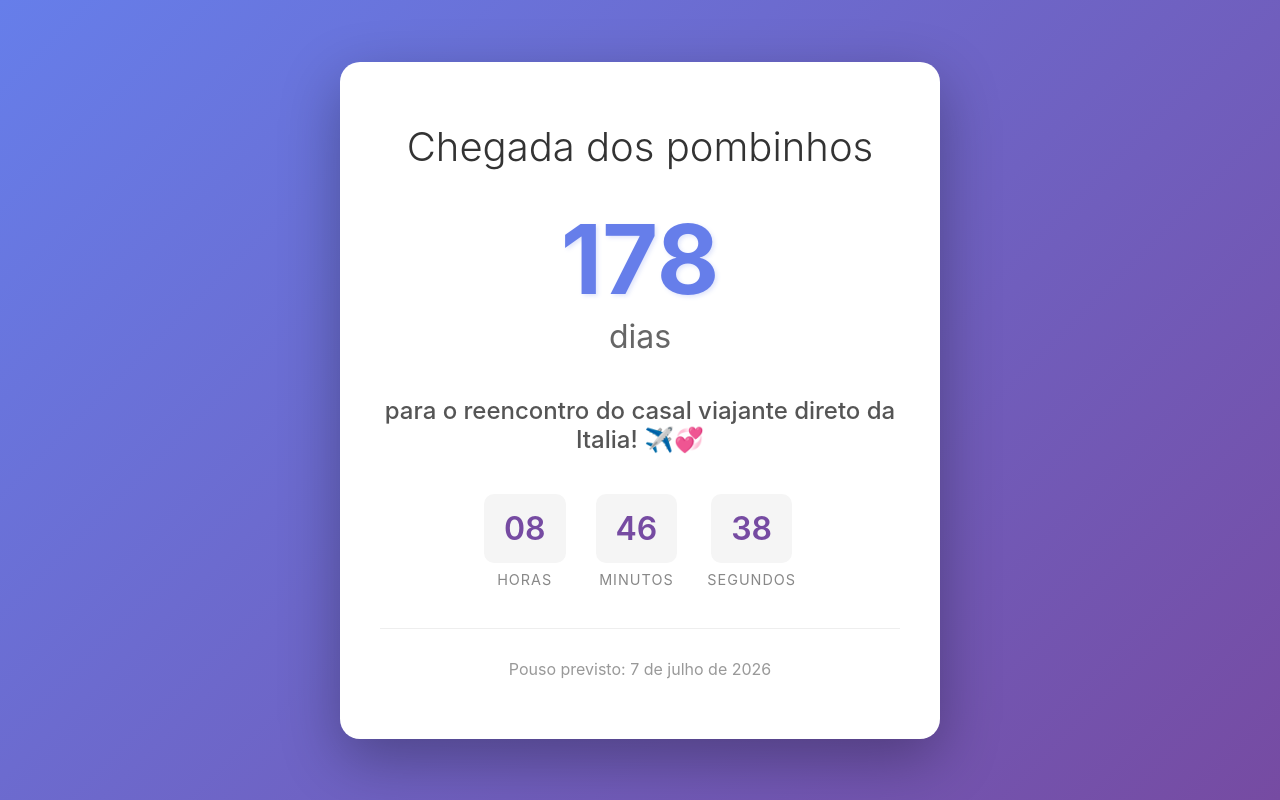
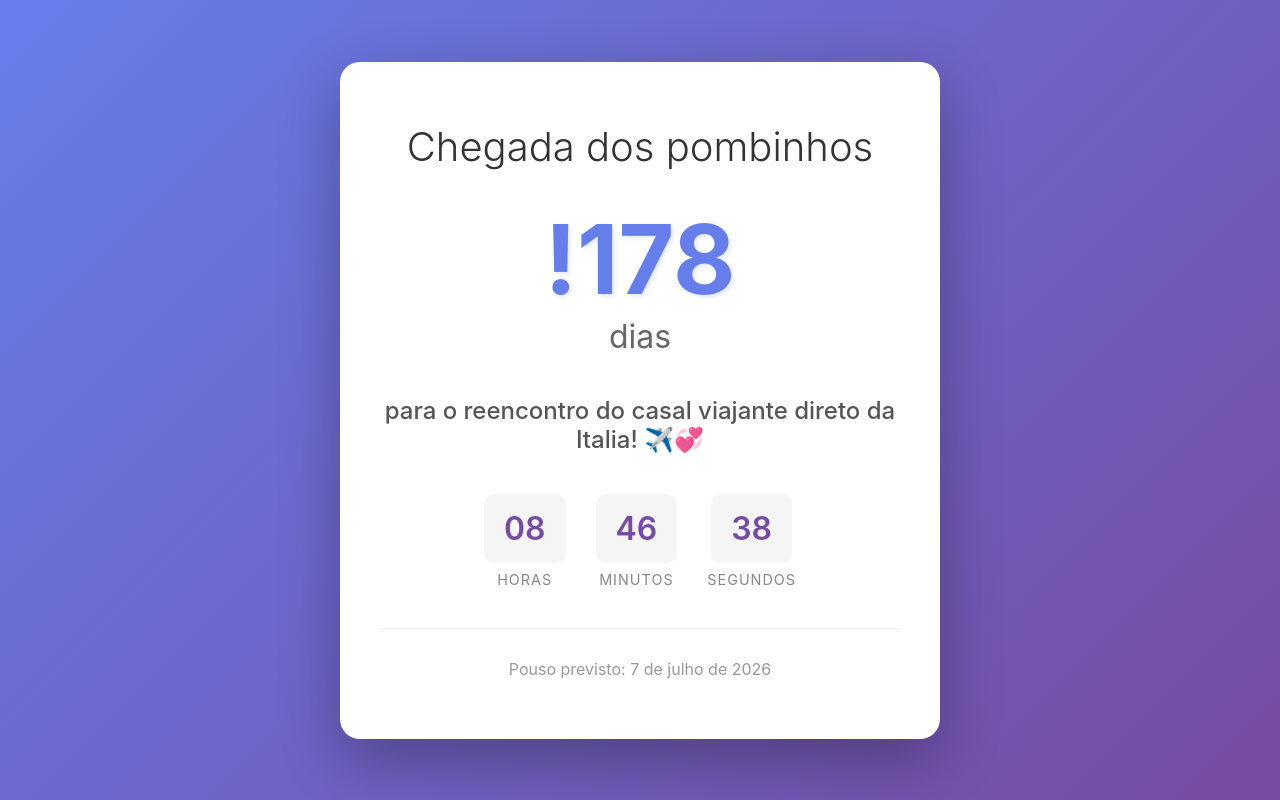
Before and after one commit to makuntz/contador-ferias, a React (Vite) app: page / in a window 1280 px wide. Built offline with nearby package versions, Linux system fonts and the light colour scheme.

Commit message:
fix: add adjust

```diff
--- a/src/App.tsx
+++ b/src/App.tsx
@@ -39,7 +39,7 @@ function App() {
       <div className="container">
         <h1 className="title">Chegada dos pombinhos</h1>
         <div className="days-display">
-          <span className="number">{timeLeft.days}</span>
+          <span className="number">!{timeLeft.days}</span>
           <span className="label">dias</span>
         </div>
         <p className="subtitle">
```
